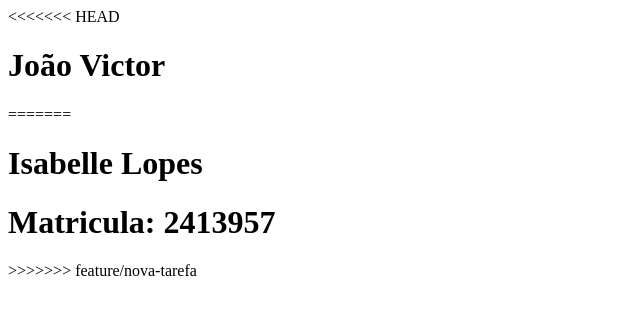
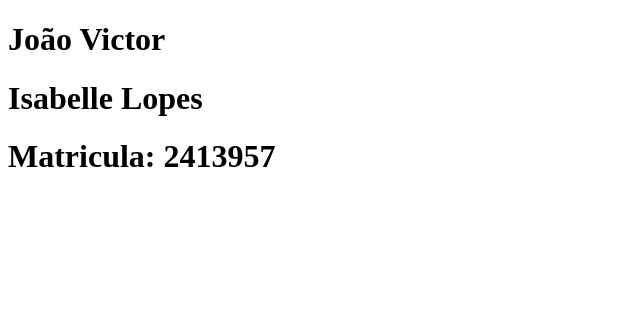
Before and after one commit to IsabelleLopes1998/aula2, a plain HTML site: page index.html in a window 1280 px wide. Shown: the whole page, without its empty margins (0-640 px from the left). Drawn offline with Linux system fonts and the light colour scheme.

```diff
--- a/index.html
+++ b/index.html
@@ -6,12 +6,10 @@
     <title>Document</title>
 </head>
 <body>
-<<<<<<< HEAD
     <h1>João Victor</h1>
-=======
+
     <h1>Isabelle Lopes</h1>
     <h1>Matricula: 2413957</h1>
 
->>>>>>> feature/nova-tarefa
 </body>
 </html>
```
